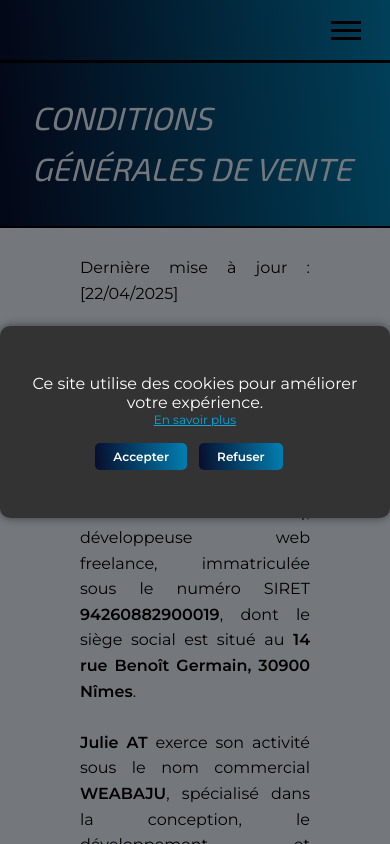
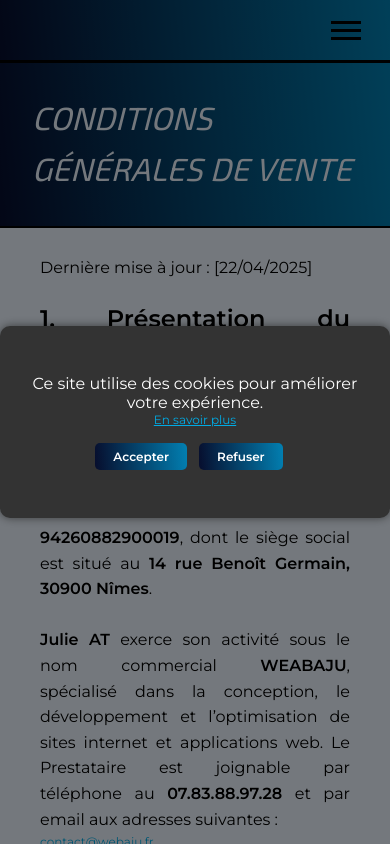
Before and after one commit to Julie30at/webaju, a React (Vite) app: page /#/cgv in a window 390 px wide. Shown: the top 844 px of the page. Built offline with nearby package versions, Linux system fonts and the light colour scheme.

Commit message:
responsive

```diff
--- a/src/styles/cgv.css
+++ b/src/styles/cgv.css
@@ -25,7 +25,7 @@
 
 .cgv_text {
     margin-left: 5rem;
-    margin-right: 50rem;
+    margin-right: 10rem;
 }
 
 @media (max-width: 1024px) {
@@ -46,3 +46,10 @@ overflow-x: hidden;
   margin-right: 5rem;
 }
 }
+
+@media (max-width: 768px) {
+  .cgv_text {
+    margin-left: 2.5rem;
+    margin-right: 2.5rem;
+  }
+}
--- a/src/styles/mentions.css
+++ b/src/styles/mentions.css
@@ -44,3 +44,10 @@ overflow-x: hidden;
   margin-right: 5rem;
 }
 }
+
+@media (max-width: 768px) {
+  .mentions_text {
+    margin-left: 2.5rem;
+    margin-right: 2.5rem;
+  }
+}
```
Also changed, not shown: 2 other files (tests, documents, lock files or other folders).
